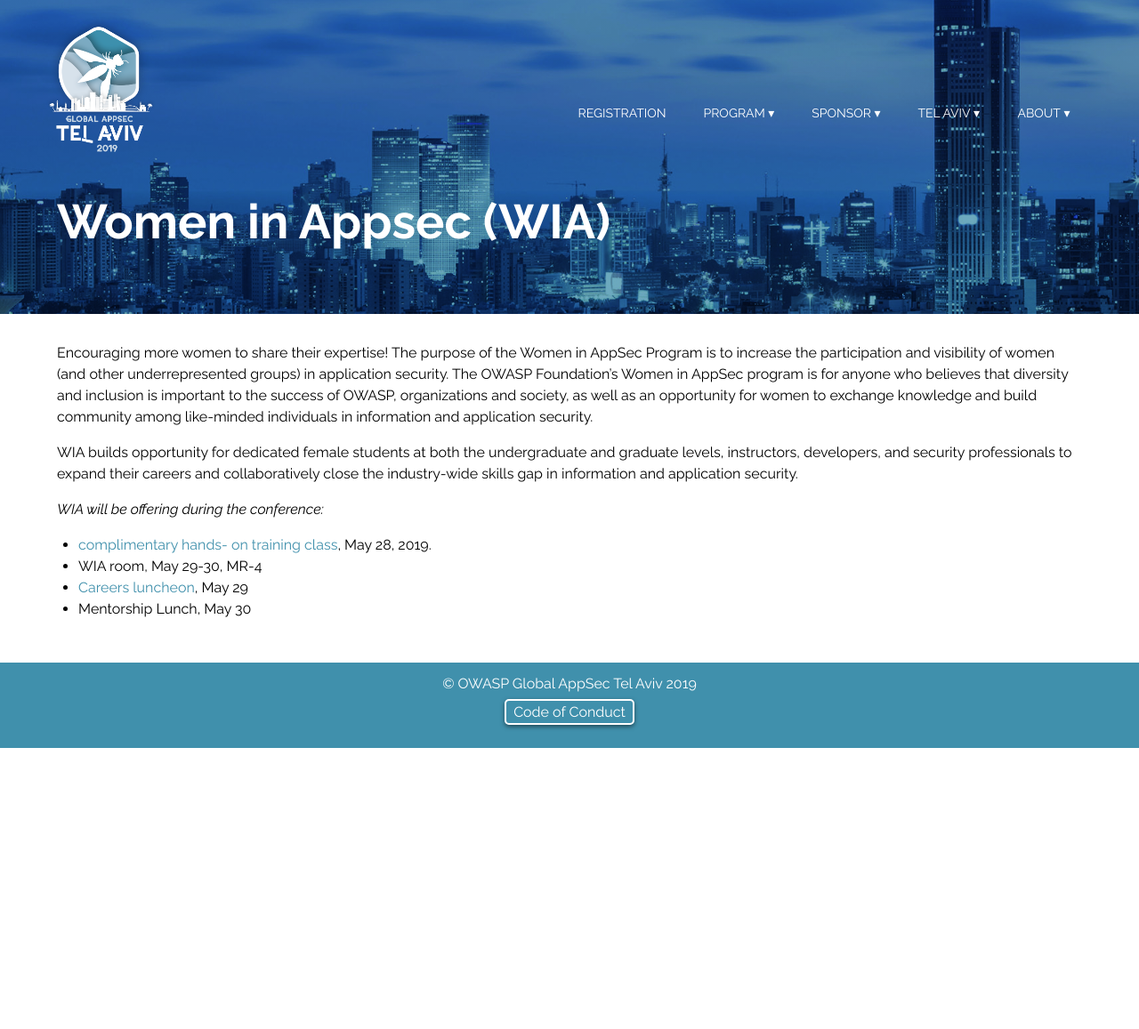
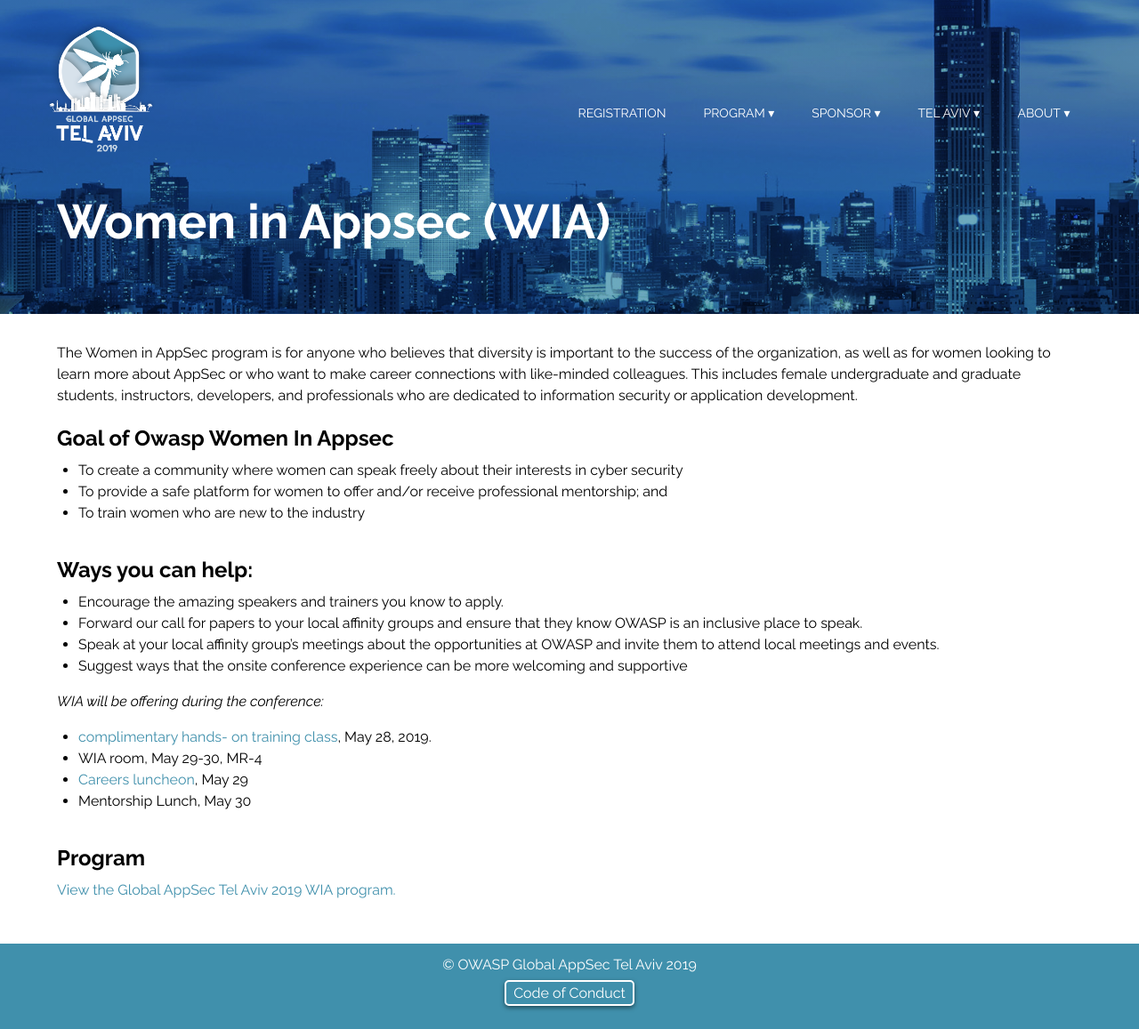
Before and after one commit to OWASP/AppSecTLV2019, a Jekyll site: the page built from program/women-in-appsec.md, in a window 1280 px wide. Shown: the whole page at 89% size. Built offline with Jekyll 4.4.1, drawn with Linux system fonts in a browser that asks for light colours; a script that is not in the unit is left out; before the commit the page ends 900 px from its top, so only the background shows below that.

Commit message:
WIA page content update Tel Aviv page index and things to do

```diff
--- a/_data/menus.yml
+++ b/_data/menus.yml
@@ -23,6 +23,7 @@
   - title: Career Fair
     url  : sponsors/career-fair
 - title: Tel Aviv
+  url  : telaviv/
   items:
   - title: Venue
     url  : telaviv/venue
@@ -32,6 +33,8 @@
     url  : telaviv/hotels
   - title: Tours
     url  : telaviv/tours
+  - title: Things To Do
+    url  : telaviv/things-to-do
 - title: About
   items:
   - title: Code of Conduct
--- a/_data/trainings.yml
+++ b/_data/trainings.yml
@@ -82,7 +82,7 @@
   days: Tue
   localprice: 3630 NIS
   price: $850
-- title: Web Application Hacking with Burp Suite and OWASP ZAP (Women Only)
+- title: Web Application Hacking with Burp Suite and OWASP ZAP (For Woman)
   url: https://globalappsectelaviv2019.sched.com/event/MLSU/web-application-hacking-with-burp-suite-and-owasp-zap-free-woman-only
   trainers: Vandana Verma
   duration: 1 Day
--- a/program/women-in-appsec.md
+++ b/program/women-in-appsec.md
@@ -2,13 +2,27 @@
 title: Women in Appsec (WIA)
 ---
 
-Encouraging more women to share their expertise!
-The purpose of the Women in AppSec Program is to increase the participation and visibility of women (and other underrepresented groups) in application security. The OWASP Foundation’s Women in AppSec program is for anyone who believes that diversity and inclusion is important to the success of OWASP, organizations and society, as well as an opportunity for women to exchange knowledge and build community among like-minded individuals in information and application security.
+The Women in AppSec program is for anyone who believes that diversity is important to the success of the organization, as well as for women looking to learn more about AppSec or who want to make career connections with like-minded colleagues. This includes female undergraduate and graduate students, instructors, developers, and professionals who are dedicated to information security or application development.
 
-WIA builds opportunity for dedicated female students at both the undergraduate and graduate levels, instructors, developers, and security professionals to expand their careers and collaboratively close the industry-wide skills gap in information and application security.
+### Goal of Owasp Women In Appsec
+
+* To create a community where women can speak freely about their interests in cyber security
+* To provide a safe platform for women to offer and/or receive professional mentorship; and
+* To train women who are new to the industry
+
+### Ways you can help:
+
+* Encourage the amazing speakers and trainers you know to apply.
+* Forward our call for papers to your local affinity groups and ensure that they know OWASP is an inclusive place to speak.
+* Speak at your local affinity group’s meetings about the opportunities at OWASP and invite them to attend local meetings and events.
+* Suggest ways that the onsite conference experience can be more welcoming and supportive
 
 *WIA will be offering during the conference:*
 * [complimentary hands- on training class](https://globalappsectelaviv2019.sched.com/event/MLSU/web-application-hacking-with-burp-suite-and-owasp-zap), May 28, 2019.
 * WIA room, May 29-30, MR-4
 * [Careers luncheon](https://globalappsectelaviv2019.sched.com/overview/type/WIA+Luncheon), May 29
 * Mentorship Lunch, May 30
+
+### Program
+
+<a id="sched-embed" href="https://globalappsectelaviv2019.sched.com/WIA">View the Global AppSec Tel Aviv 2019 WIA program.</a><script type="text/javascript" src="//globalappsectelaviv2019.sched.com/js/embed.js"></script>
```
